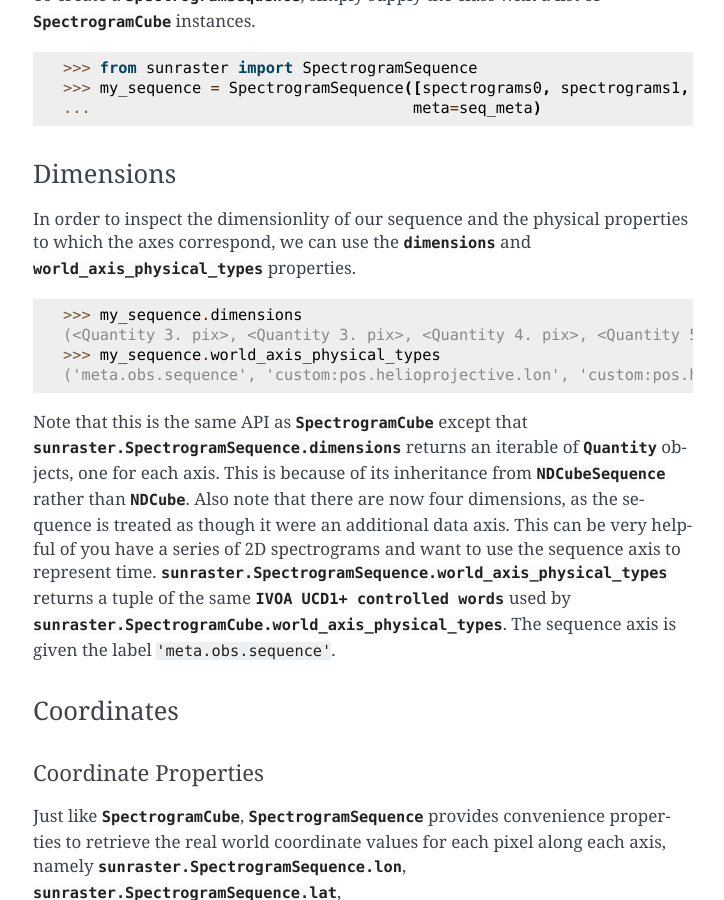
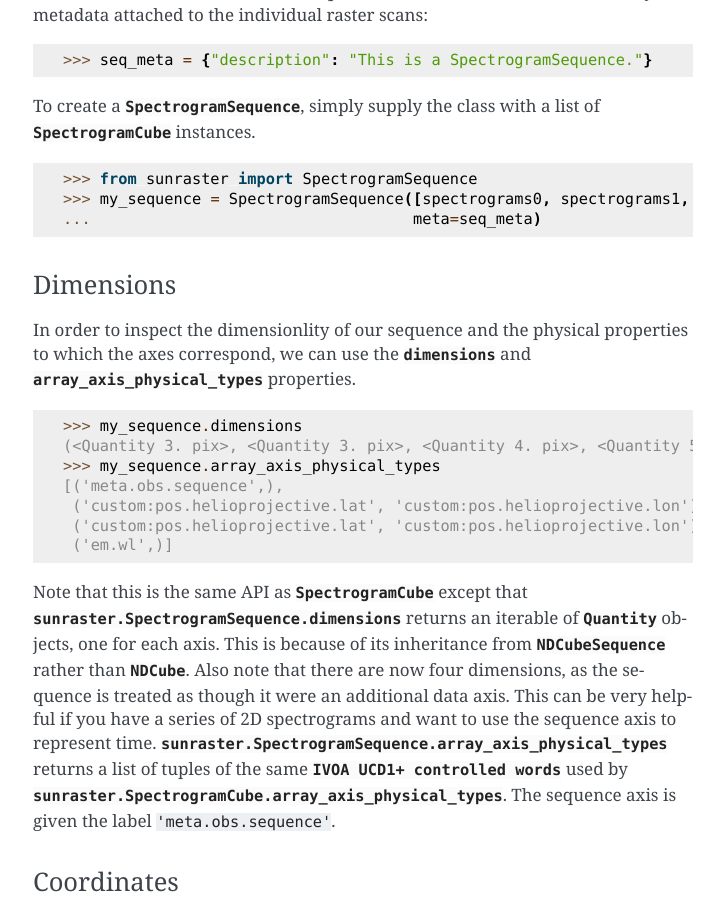
Before and after one commit to sunpy/sunraster, a Sphinx documentation site: the page built from docs/data_classes.rst, in a window 1280 px wide and 900 px high, scrolled down 7415 px. Shown: the whole window, without its empty margins (387-1111 px from the left). Built offline with Sphinx 7.4.7, drawn with Linux system fonts in a browser that asks for light colours; the version number could not be read and is left out; some of the changed text lies outside the part shown.

Commit message:
Update docs to use array_axis_physical_types over world_axis_physical_types.

```diff
--- a/docs/data_classes.rst
+++ b/docs/data_classes.rst
@@ -169,7 +169,7 @@ Dimensions
 ^^^^^^^^^^
 
 The `~sunraster.SpectrogramCube.dimensions` and
-`~sunraster.SpectrogramCube.world_axis_physical_types` methods
+`~sunraster.SpectrogramCube.array_axis_physical_types` methods
 enable users to inspect the shape and WCS axis types of the
 `~sunraster.SpectrogramCube` instance.
 
@@ -177,15 +177,20 @@ enable users to inspect the shape and WCS axis types of the
 
   >>> my_spectrograms.dimensions
   <Quantity [3., 4., 5.] pix>
-  >>> my_spectrograms.world_axis_physical_types
-  ('custom:pos.helioprojective.lon', 'custom:pos.helioprojective.lat', 'em.wl')
+  >>> my_spectrograms.array_axis_physical_types
+  [('custom:pos.helioprojective.lat', 'custom:pos.helioprojective.lon'),
+   ('custom:pos.helioprojective.lat', 'custom:pos.helioprojective.lon'),
+   ('em.wl',)]
 
 `~sunraster.SpectrogramCube.dimensions` returns a `~astropy.units.Quantity`
 giving the length of each dimension in pixel units while
-`~sunraster.SpectrogramCube.world_axis_physical_types`
-returns an iterable of strings denoting the type of physical property
-represented by the axes.  The axis names are in accordance with the
-International Virtual Observatory Alliance (IVOA)
+`~sunraster.SpectrogramCube.array_axis_physical_types`
+returns an list of tuples where each tuple contains the types of physical properties
+associated with each array axis. Since more than one physical type be associated with
+an array axis because they are dependent, e.g. latitude/longitude, or because of the
+rastering naturing of the instrument, e.g. latitude/longitude and time, the length of each
+tuple can be greater than one.
+The axis names are in accordance with the International Virtual Observatory Alliance (IVOA)
 `UCD1+ controlled vocabulary <http://www.ivoa.net/documents/REC/UCD/UCDlist-20070402.html>`_.
 
 .. _spectrogram_slicing:
@@ -414,14 +419,17 @@ Dimensions
 In order to inspect the dimensionlity of our sequence and the physical properties
 to which the axes correspond, we can use the
 `~sunraster.SpectrogramSequence.dimensions` and
-`~sunraster.SpectrogramSequence.world_axis_physical_types` properties.
+`~sunraster.SpectrogramSequence.array_axis_physical_types` properties.
 
 .. code-block:: python
 
   >>> my_sequence.dimensions
   (<Quantity 3. pix>, <Quantity 3. pix>, <Quantity 4. pix>, <Quantity 5. pix>)
-  >>> my_sequence.world_axis_physical_types
-  ('meta.obs.sequence', 'custom:pos.helioprojective.lon', 'custom:pos.helioprojective.lat', 'em.wl')
+  >>> my_sequence.array_axis_physical_types
+  [('meta.obs.sequence',),
+   ('custom:pos.helioprojective.lat', 'custom:pos.helioprojective.lon'),
+   ('custom:pos.helioprojective.lat', 'custom:pos.helioprojective.lon'),
+   ('em.wl',)]
 
 Note that this is the same API as `~sunraster.SpectrogramCube` except that
 `sunraster.SpectrogramSequence.dimensions` returns an iterable of
@@ -430,12 +438,12 @@ This is because of its inheritance from  `~ndcube.NDCubeSequence`
 rather than `~ndcube.NDCube`.
 Also note that there are now four dimensions, as the sequence is treated
 as though it were an additional data axis.
-This can be very helpful of you have a series of 2D spectrograms and
+This can be very helpful if you have a series of 2D spectrograms and
 want to use the sequence axis to represent time.
-`sunraster.SpectrogramSequence.world_axis_physical_types`
-returns a tuple of the same `IVOA UCD1+ controlled words
+`sunraster.SpectrogramSequence.array_axis_physical_types`
+returns a list of tuples of the same `IVOA UCD1+ controlled words
 <http://www.ivoa.net/documents/REC/UCD/UCDlist-20070402.html>`
-used by `sunraster.SpectrogramCube.world_axis_physical_types`.
+used by `sunraster.SpectrogramCube.array_axis_physical_types`.
 The sequence axis is given the label ``'meta.obs.sequence'``.
 
 .. _sequence_coords:
@@ -632,20 +640,25 @@ Dimensions
 ^^^^^^^^^^
 
 `~sunraster.RasterSequence` provides a version of the
-`~sunraster.SpectrogramSequence.world_axis_physical_axis_types` property for
+`~sunraster.SpectrogramSequence.array_axis_physical_axis_types` property for
 both raster and SnS representations.
 
 .. code-block:: python
 
-  >>> my_rasters.raster_world_axis_physical_types
-  ('meta.obs.sequence', 'custom:pos.helioprojective.lon', 'custom:pos.helioprojective.lat', 'em.wl')
+  >>> my_rasters.raster_array_axis_physical_types
+  [('meta.obs.sequence',),
+   ('custom:pos.helioprojective.lat', 'custom:pos.helioprojective.lon'),
+   ('custom:pos.helioprojective.lat', 'custom:pos.helioprojective.lon'),
+   ('em.wl',)]
 
-  >>> my_rasters.SnS_world_axis_physical_types
-  ('custom:pos.helioprojective.lon', 'custom:pos.helioprojective.lat', 'em.wl')
+  >>> my_rasters.SnS_array_axis_physical_types
+  [('custom:pos.helioprojective.lat', 'custom:pos.helioprojective.lon'),
+   ('custom:pos.helioprojective.lat', 'custom:pos.helioprojective.lon'),
+   ('em.wl',)]
 
 In the raster case, ``'meta.obs.sequence'`` represents the raster scan number axis.
 For those familiar with `~ndcube.NDCubeSequence`, these are simply aliases for the
-`~ndcube.NDCubeSequence.world_axis_physical_axis_types` and
+`~ndcube.NDCubeSequence.array_axis_physical_axis_types` and
 `~ndcube.NDCubeSequence.cube_like_world_axis_physical_axis_types`, respectively.
 
 The length of each axis can also be displayed in either the raster or SnS representation.
```
